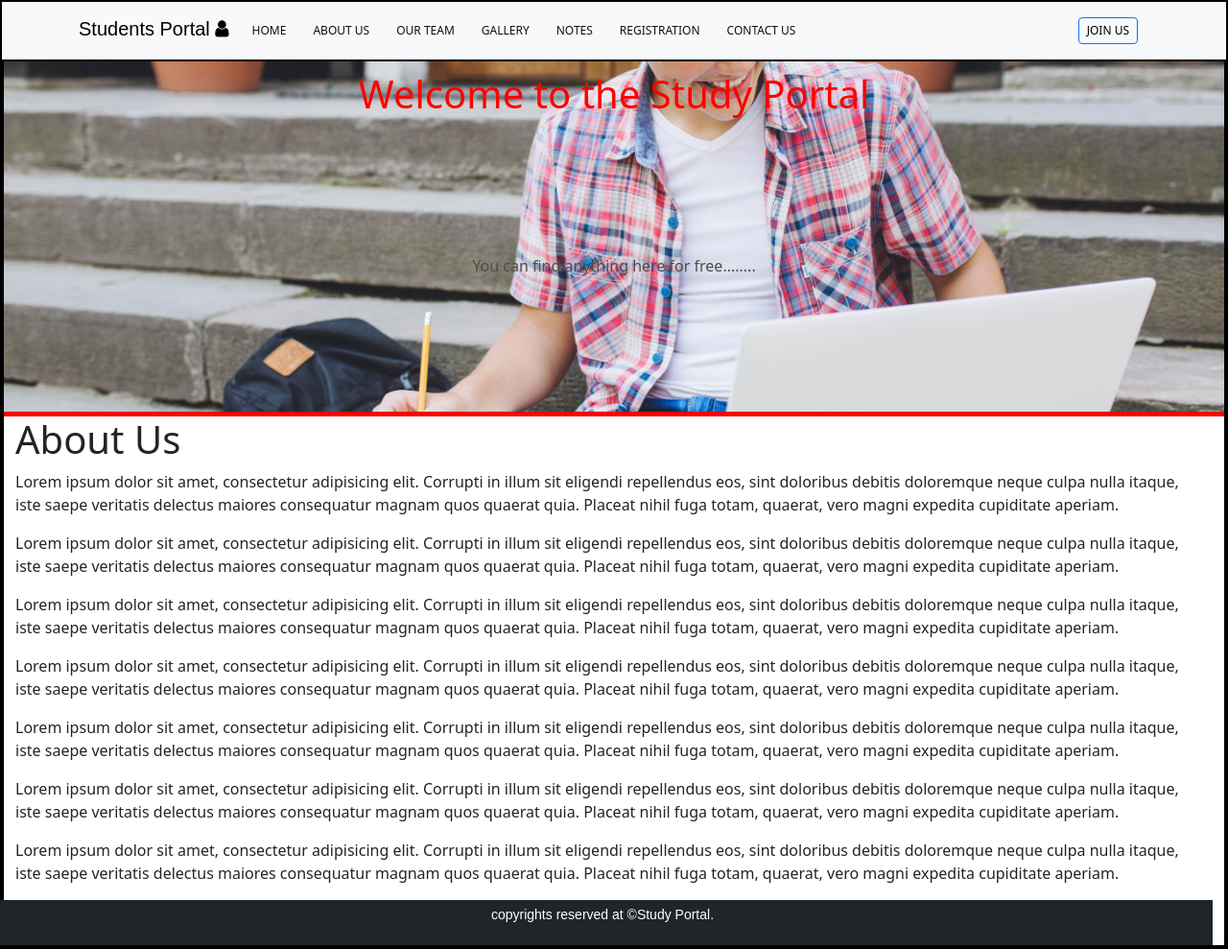
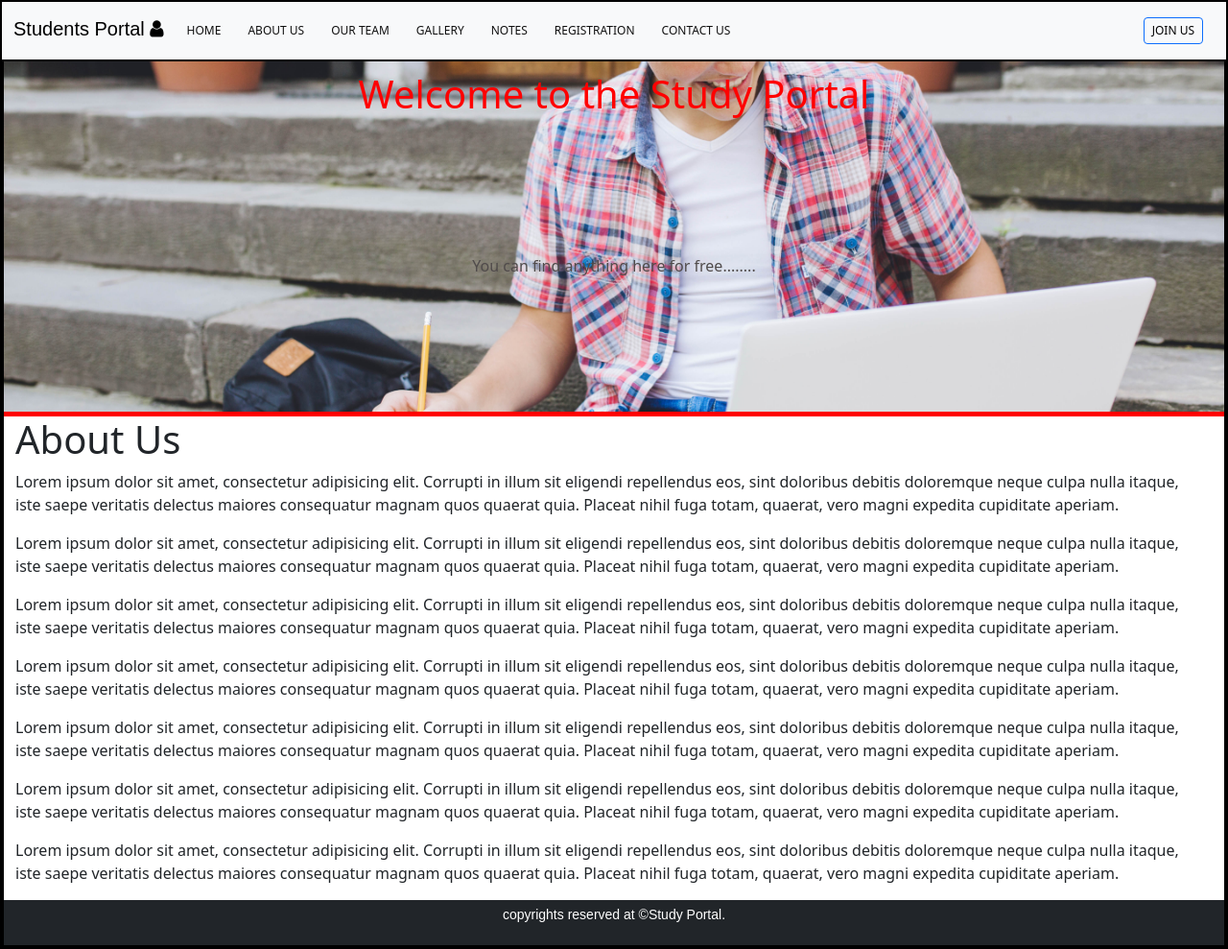
Before and after one commit to webdevavi96/myproject, a Django app: page /about/ in a window 1280 px wide. Shown: the whole page at 96% size. Run offline with Django 5.2, Linux system fonts and the light colour scheme; some web fonts are replaced.

Commit message:
update index.html

```diff
--- a/General/templates/index.html
+++ b/General/templates/index.html
@@ -20,7 +20,7 @@
 <div class="container-fluid m-0 p-0" style="border: 2px solid black;">
   <div class="row m-0 p-0">
     <nav class="navbar navbar-expand-lg bg-body-tertiary">
-      <div class="container">
+      <div class="container-fluid">
         <a class="navbar-brand" href="/home">Students Portal <i class="fa fa-user"></i></a>
         <button class="navbar-toggler" type="button" data-bs-toggle="collapse" data-bs-target="#navbarSupportedContent"
           aria-controls="navbarSupportedContent" aria-expanded="false" aria-label="Toggle navigation">
@@ -67,7 +67,7 @@
       {% endblock %}
     </section>
 
-    <footer class="bg-dark row w-100">
+    <footer class="bg-dark w-100">
       <p style="color: white; font-size: 14px; text-align: center; font-family: 'Allerta Stencil', sans-serif; padding: 5px;">
         copyrights reserved at &copy;Study Portal.
       </p>
```
